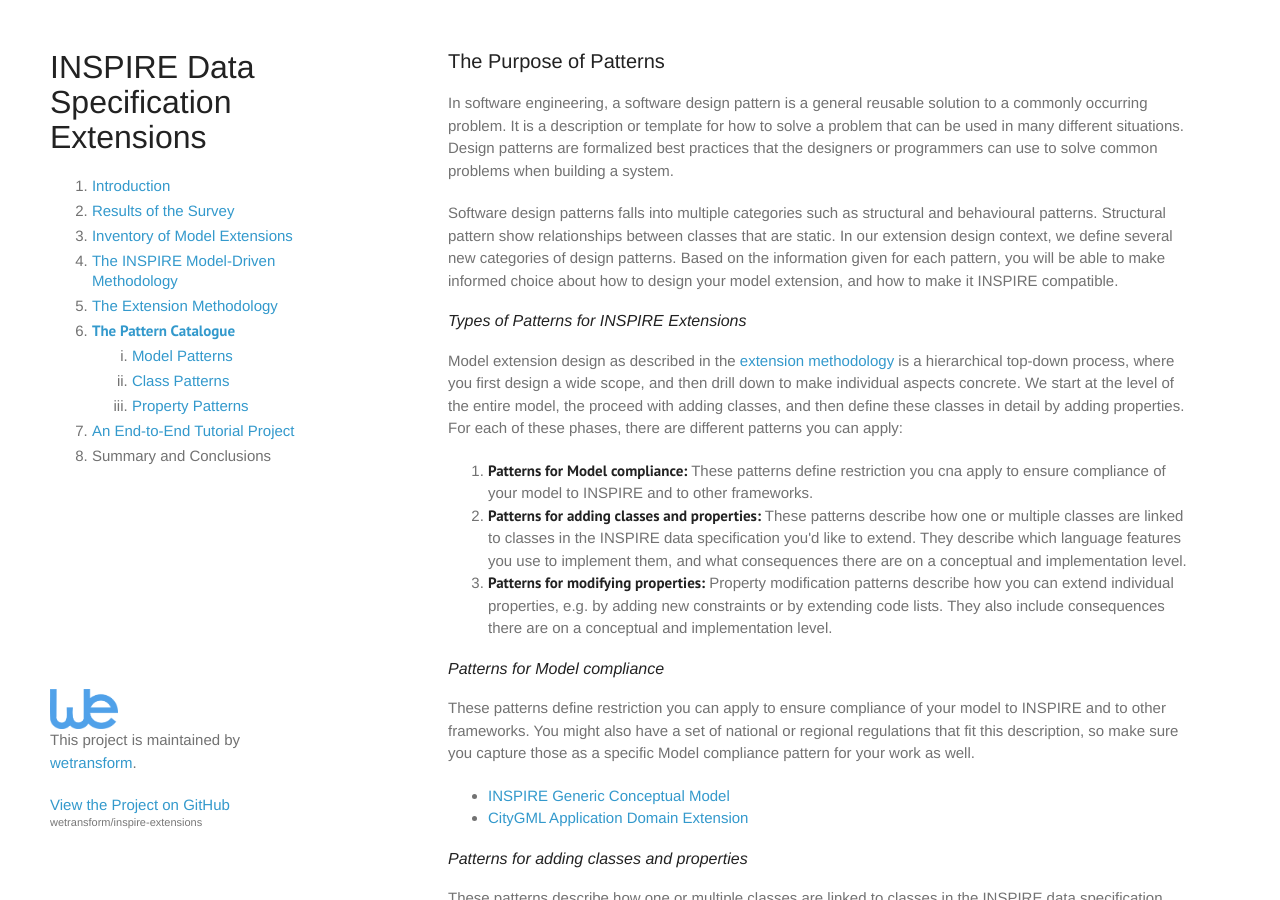
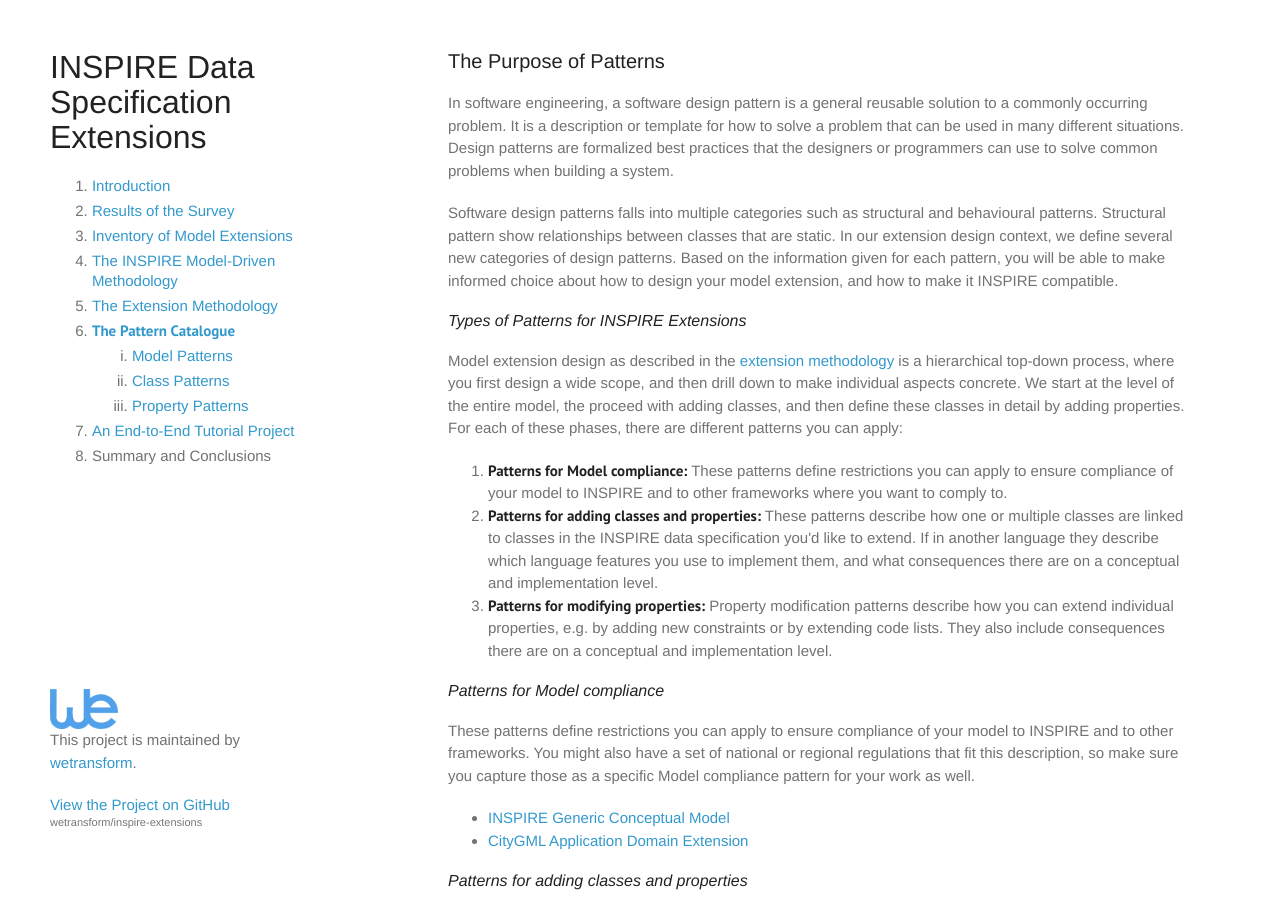
Before and after one commit to wetransform/inspire-extensions, a Jekyll site: the page built from patterns/index.html, in a window 1280 px wide and 900 px high. Built offline with Jekyll 4.4.1, drawn with Linux system fonts in a browser that asks for light colours; some web fonts are replaced.

Commit message:
Update index.html

```diff
--- a/patterns/index.html
+++ b/patterns/index.html
@@ -17,14 +17,14 @@ layout: default
         <p>Model extension design as described in the <a href="/extension-methodology.html">extension methodology</a> is a hierarchical top-down process, where you first design a wide scope, and then drill down to make individual aspects concrete. We start at the level of the entire model, the proceed with adding classes, and then define these classes in detail by adding properties. For each of these phases, there are different patterns you can apply:</p>
 
         <ol>
-            <li><strong>Patterns for Model compliance:</strong> These patterns define restriction you cna apply to ensure compliance of your model to INSPIRE and to other frameworks.</li>
-            <li><strong>Patterns for adding classes and properties:</strong> These patterns describe how one or multiple classes are linked to classes in the INSPIRE data specification you'd like to extend. They describe which language features you use to implement them, and what consequences there are on a conceptual and implementation level.</li>
+            <li><strong>Patterns for Model compliance:</strong> These patterns define restrictions you can apply to ensure compliance of your model to INSPIRE and to other frameworks where you want to comply to.</li>
+            <li><strong>Patterns for adding classes and properties:</strong> These patterns describe how one or multiple classes are linked to classes in the INSPIRE data specification you'd like to extend. If in another language they describe which language features you use to implement them, and what consequences there are on a conceptual and implementation level.</li>
             <li><strong>Patterns for modifying properties:</strong> Property modification patterns describe how you can extend individual properties, e.g. by adding new constraints or by extending code lists. They also include consequences there are on a conceptual and implementation level.</li>
         </ol>
 
         <h3><a class="anchor" name="modelPatterns" href="#modelPatterns" aria-hidden="true"></a>Patterns for Model compliance</h3>
 
-        <p>These patterns define restriction you can apply to ensure compliance of your model to INSPIRE and to other frameworks. You might also have a set of national or regional regulations that fit this description, so make sure you capture those as a specific Model compliance pattern for your work as well.</p>
+        <p>These patterns define restrictions you can apply to ensure compliance of your model to INSPIRE and to other frameworks. You might also have a set of national or regional regulations that fit this description, so make sure you capture those as a specific Model compliance pattern for your work as well.</p>
 
         <ul>
             {% for pattern in site.categories.patterns %}
```
